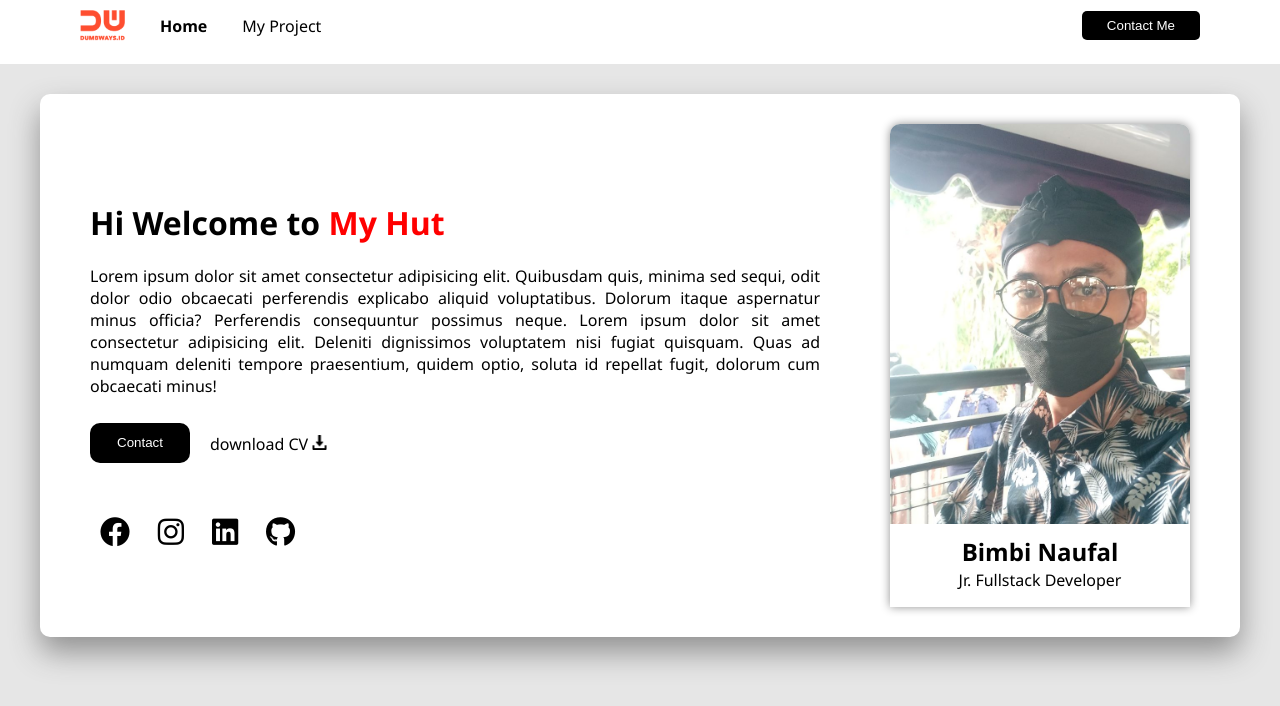
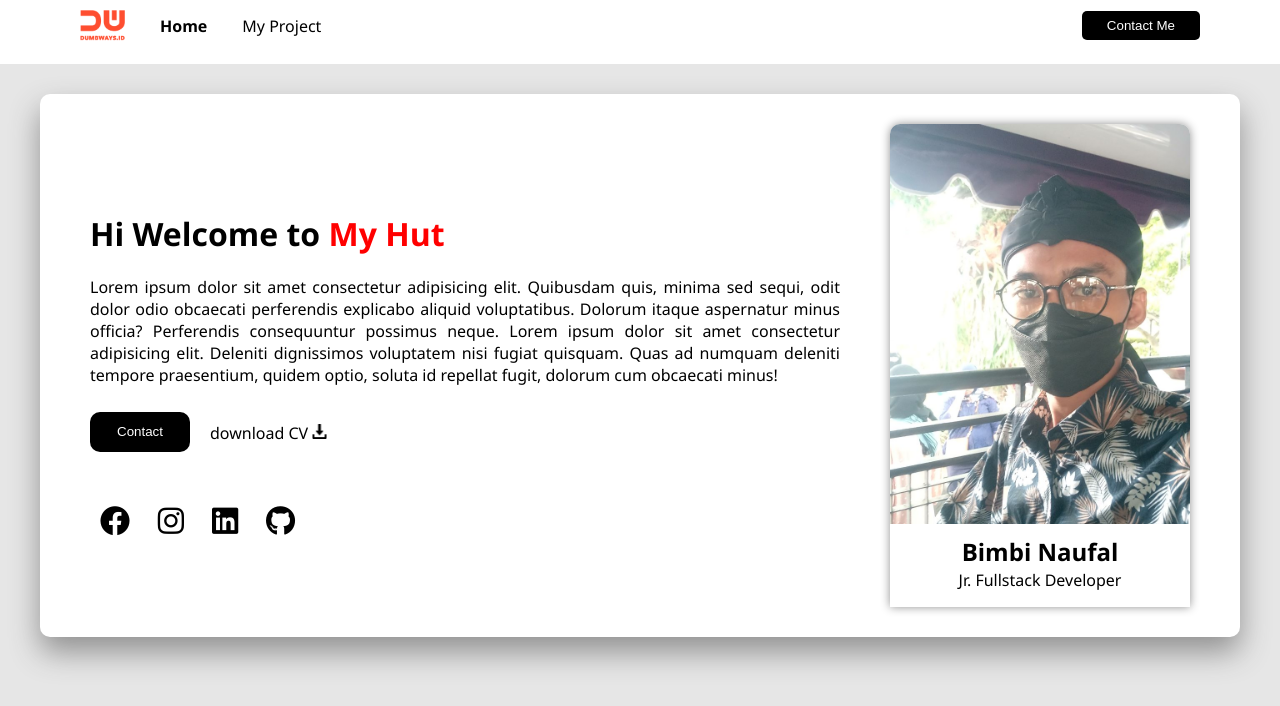
Before and after one commit to bimbiNaufal98/stage1_batch40_day5, a plain HTML site: page index.html in a window 1280 px wide. Drawn offline with Linux system fonts and the light colour scheme.

Commit message:
updateindex

```diff
--- a/index.css
+++ b/index.css
@@ -57,7 +57,7 @@ nav ul li a button {
     display: flex;
     flex: 50%;
     border-radius: 10px;
-    margin-right: 70px;
+    margin-right: 50px;
     margin-left: 50px;
 }
 .buttonContact3 {
```
